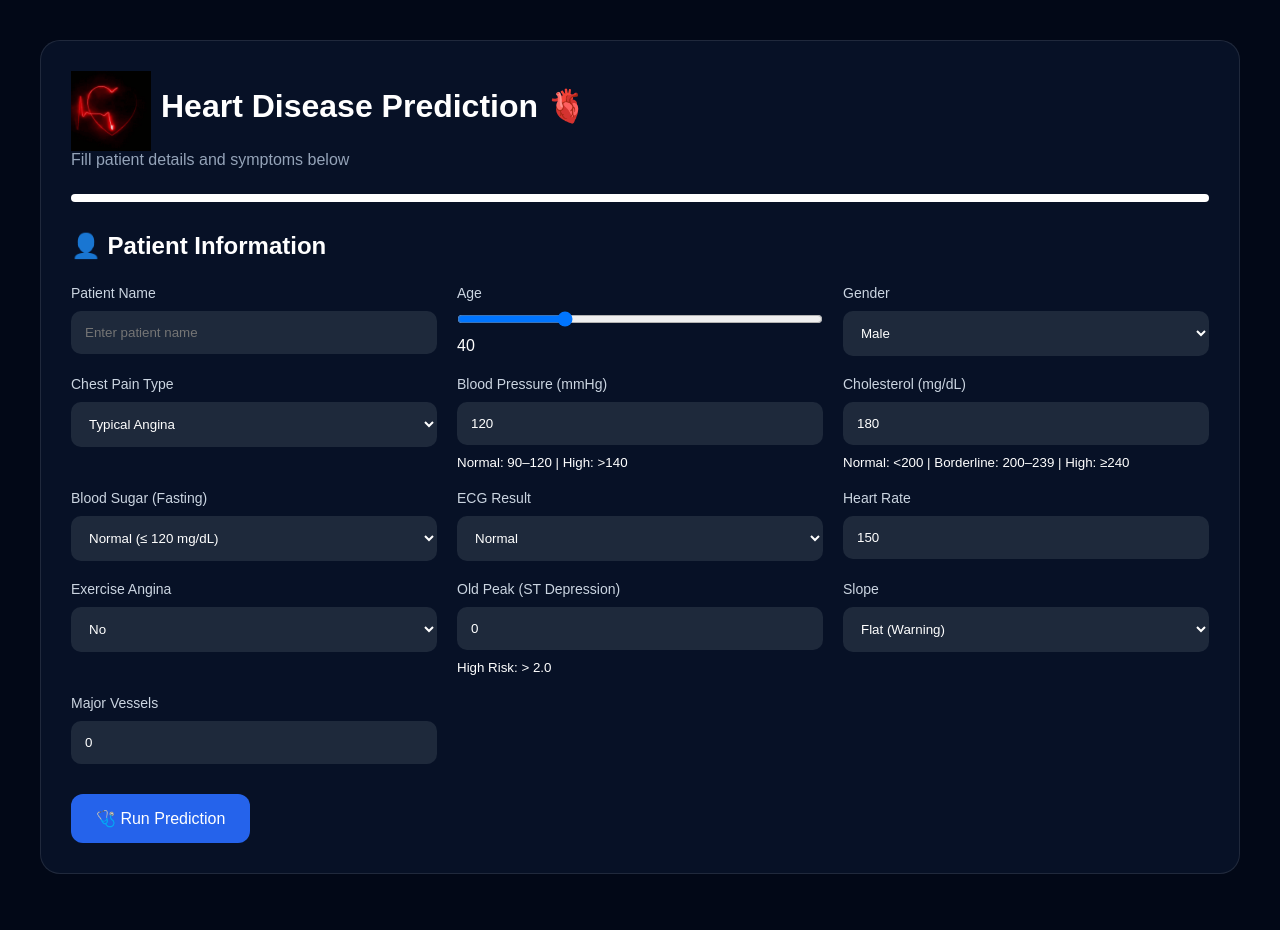
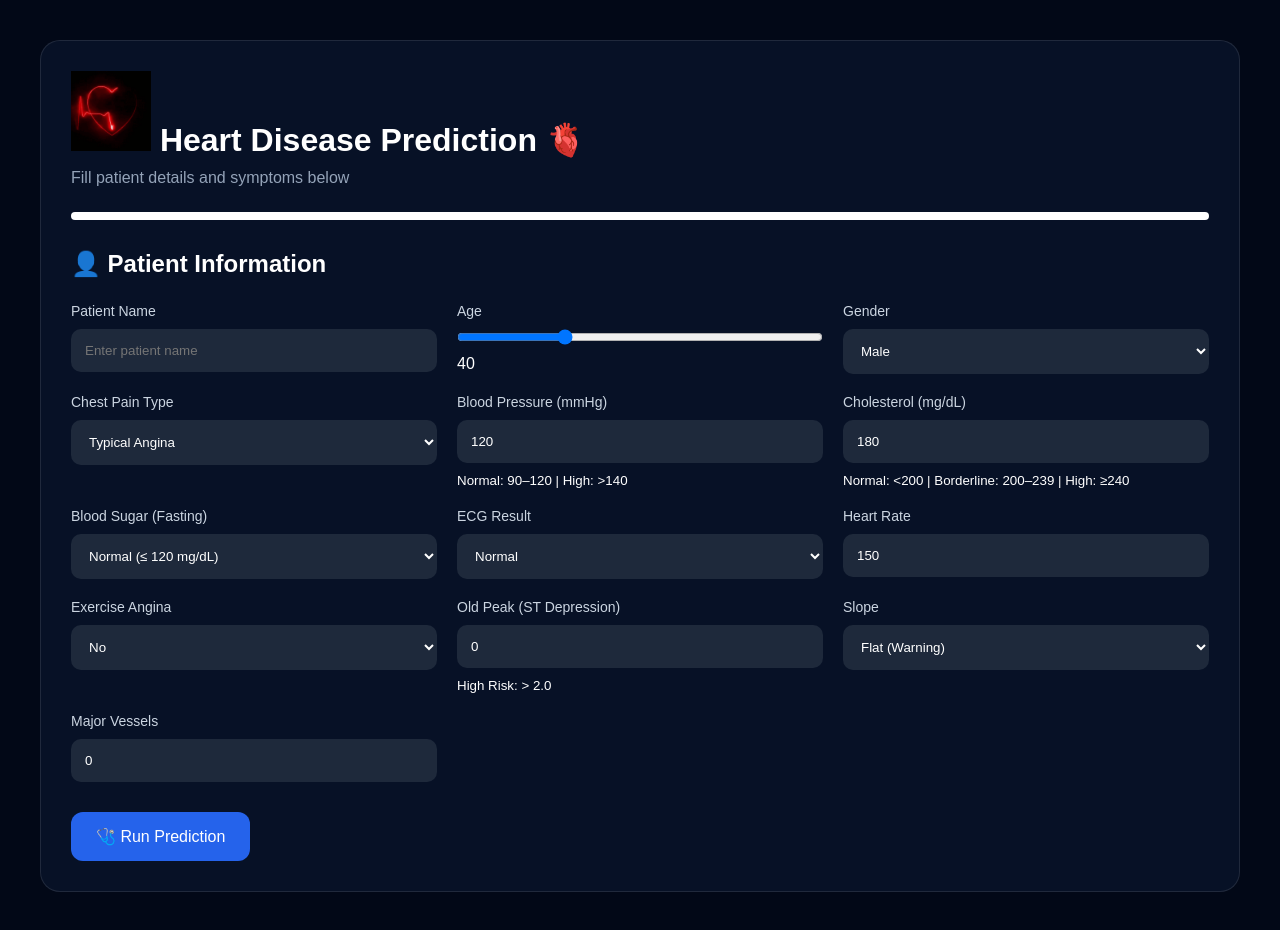
Before and after one commit to vidhyasagar118/heart, a React (Vite) app: page / in a window 1280 px wide. Built offline with nearby package versions, Linux system fonts and the light colour scheme.

Commit message:
push all

```diff
--- a/src/HeartForm.jsx
+++ b/src/HeartForm.jsx
@@ -266,10 +266,7 @@ const HeartForm = () => {
   return (
     <div className="main-container">
       <div className="glass-card">
-        <div className="heartgifdiv">
-        <img src="/heart.gif" height={"80px"} width={"80px"} alt="heart" />
-                <h1> Heart Disease Prediction 🫀</h1>
-</div>
+        <h1><img src="/heart.gif" height={"80px"} width={"80px"} alt="heart" />  Heart Disease Prediction 🫀</h1>
 
         <p className="subtitle">
           Fill patient details and symptoms below
```
